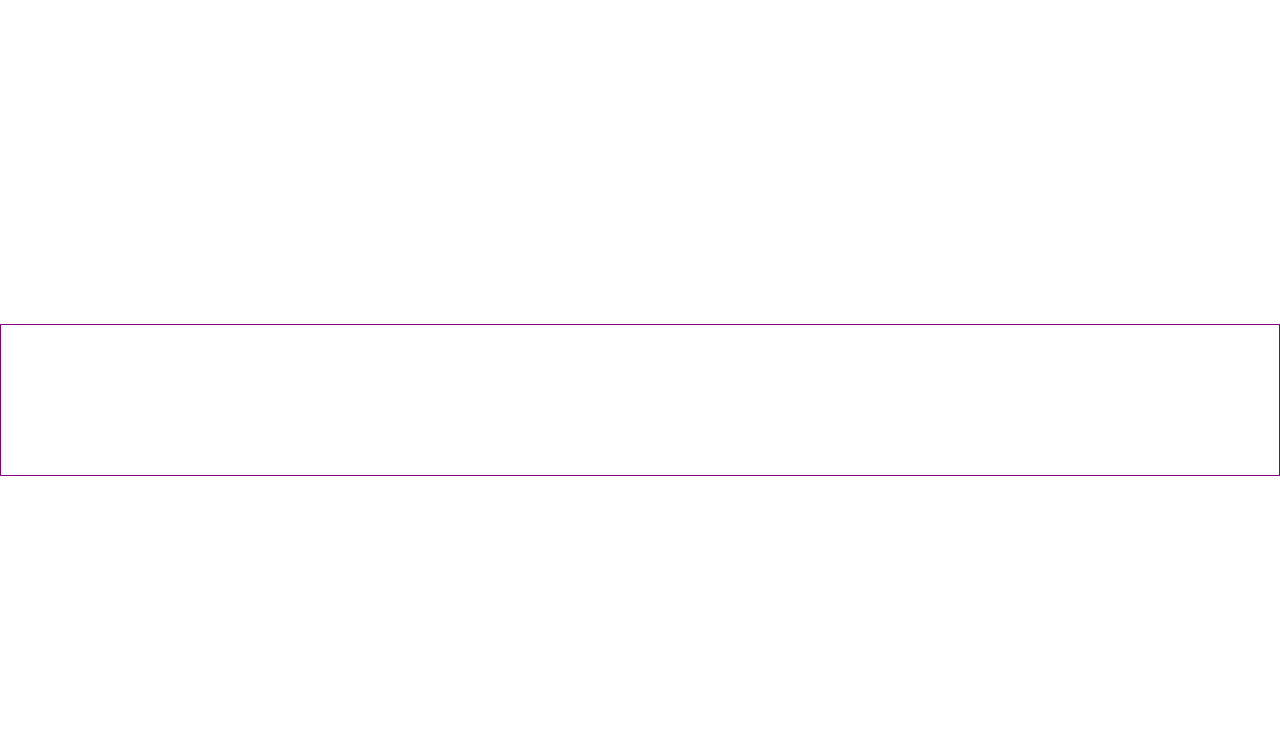
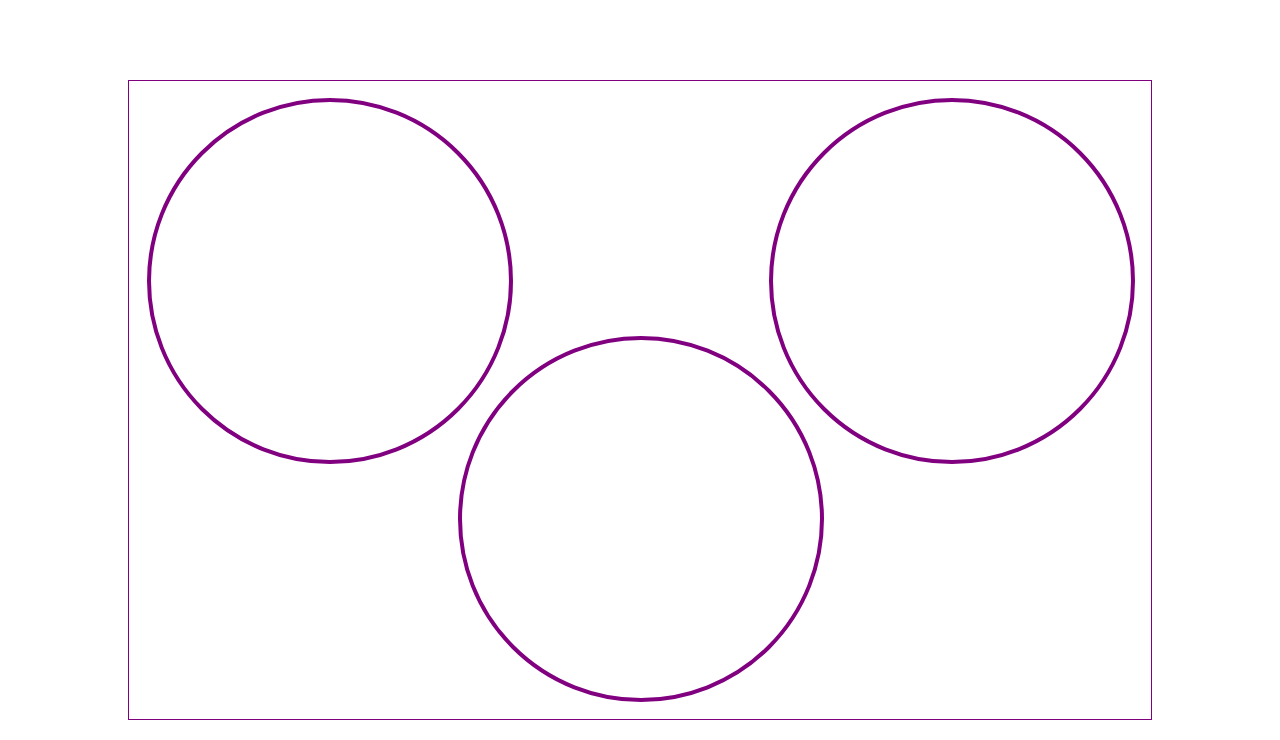
Before and after one commit to stormsidali2001/Algeria-univ-of-CS-2nd-year-exam-results-visualisation, a Next.js app: page / in a window 1280 px wide. Shown: the top 740 px of the page. Built offline with nearby package versions, Linux system fonts and the light colour scheme.

Commit message:
drawing the universities circular boundaries

```diff
--- a/components/VisContainer/VisContainer.module.css
+++ b/components/VisContainer/VisContainer.module.css
@@ -1,5 +1,4 @@
 .container{
-    width: 100%;
     display: flex;
     align-items: center;
     justify-content: center;
--- a/components/VisContainer/index.tsx
+++ b/components/VisContainer/index.tsx
@@ -1,17 +1,79 @@
-import { useEffect, useRef } from 'react';
-import styles from './Viscontainer.module.css';
+import { CSSProperties, useEffect, useId, useLayoutEffect, useRef, useState } from 'react';
+import styles from './VisContainer.module.css';
+import * as d3 from 'd3'
+interface PropType{
+    styles:CSSProperties;
+}
+const VisContainer = ({styles:s}:PropType)=>{
+    const data = [];
+    const [runOnce,setRunOnce] = useState(false);
 
-const VisContainer = ()=>{
-    const data = [];
-    const svgRef = useRef(null);
-    useEffect(()=>{
-        console.log(svgRef)
+
+    const containerRef = useRef(null);
+    const getCircleStyle = ()=>{
+
+    }
+    useLayoutEffect(()=>{
+        if(runOnce) return;
+        const {width,height} = (containerRef.current as unknown as HTMLElement).getBoundingClientRect();
+
+
+
+        const svg = d3.select(containerRef.current).append('svg')
+                    .attr('width',width)
+                    .attr('height',height);
+        const svgRadius = (Math.sqrt(Math.pow(width,2) + Math.pow(height,2)))/2;
+        const schoolUnivCircle = Math.floor(svgRadius*0.3) ;
+        const padding = 20;
+        const sba = svg.append('g')
+                    .attr('transform',`translate(${ schoolUnivCircle+padding},${0+schoolUnivCircle+padding})`)
+                    .append('circle')
+                    .attr('r',schoolUnivCircle)
+                    .attr('cx',0)
+                    .attr('cy',0)
+                    .attr('stroke','purple')
+                    .attr('stroke-width','4')
+                    .attr('fill','transparent')
+        const algeirs = svg.append('g')
+                        .attr('transform',`translate(${ width - schoolUnivCircle -padding},${schoolUnivCircle+padding})`)
+                        .append('circle')
+                        .attr('r',schoolUnivCircle)
+                        .attr('cx',0)
+                        .attr('cy',0)
+                        .attr('stroke','purple')
+                        .attr('stroke-width','4')
+                        .attr('fill','transparent')
+
+        const bejaia = svg.append('g')
+        .attr('transform',`translate(${ width/2 },${height -schoolUnivCircle - padding})`)
+        .append('circle')
+        .attr('r',schoolUnivCircle)
+        .attr('cx',0)
+        .attr('cy',0)
+        .attr('stroke','purple')
+        .attr('stroke-width','4')
+        .attr('fill','transparent')
+
+
+
+        console.log(width,height,runOnce)
+
+        setRunOnce(true)
+
+
+    return ()=>{
+        d3.select(containerRef.current).select('svg').remove()
+     }
+
     },[])
+
     return(
-        <div className={styles.container}>
-            <svg ref={svgRef}>
+        <div ref={containerRef} className={styles.container} style={{
+            width:s.width?s.width:'100%',
+            height:s.height?s.height:'100%',
+            ...s
+        }}>
 
-            </svg>
         </div>
     )
 }
--- a/pages/index.tsx
+++ b/pages/index.tsx
@@ -8,7 +8,12 @@ const Home: NextPage = () => {
 
 
       <main className={styles.main}>
-          <VisContainer/>
+          <VisContainer
+              styles={{
+                  width:'80%',
+                  height:'80%'
+               }}
+            />
       </main>
     </div>
   )
--- a/styles/globals.css
+++ b/styles/globals.css
@@ -22,5 +22,6 @@ a {
   body {
     color: white;
     background: black;
+
   }
 }
```
